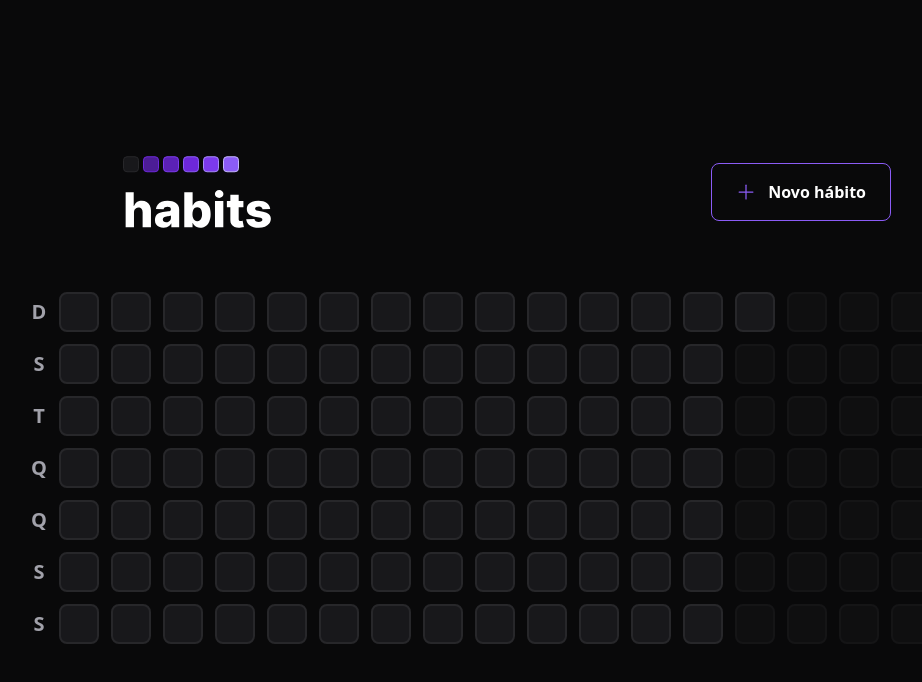
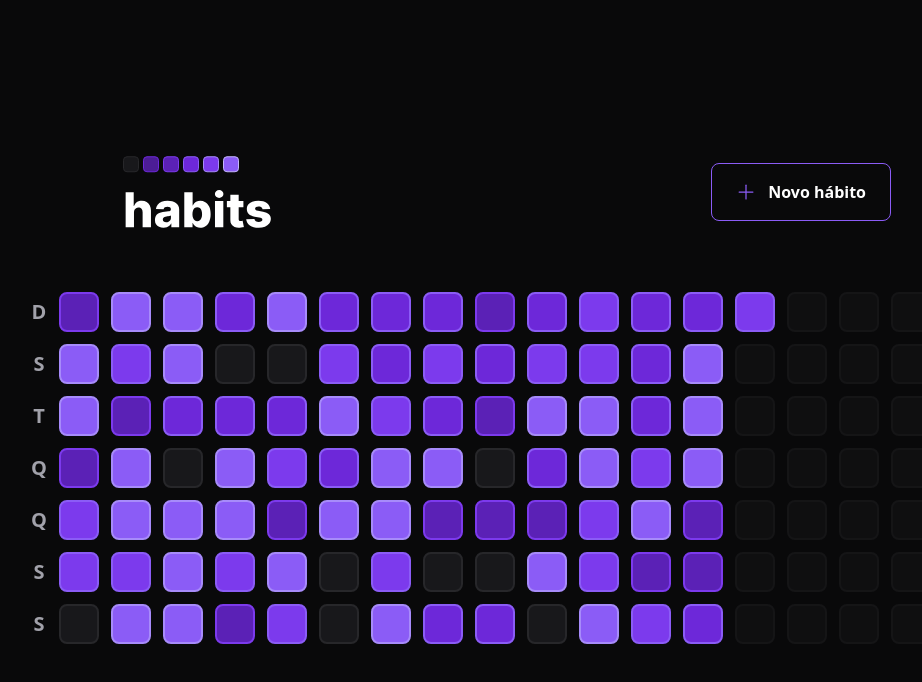
Before and after one commit to Lmlima05/Habits, a React (Vite) app in the folder web/: page / in a window 1280 px wide. Shown: the top 682 px of the page, without its empty margins (133-1055 px from the left). Built offline with nearby package versions, Linux system fonts and the light colour scheme.

Commit message:
Personalizar o progresso no quadrado do hábito

```diff
--- a/web/package.json
+++ b/web/package.json
@@ -11,6 +11,8 @@
   },
   "dependencies": {
     "@radix-ui/react-dialog": "^1.0.5",
+    "@radix-ui/react-popover": "^1.0.7",
+    "clsx": "^2.1.0",
     "dayjs": "^1.11.10",
     "phosphor-react": "^1.4.1",
     "react": "^18.2.0",
--- a/web/src/components/HabitDay.tsx
+++ b/web/src/components/HabitDay.tsx
@@ -1,9 +1,38 @@
-//interface HabitDayProps {
-//  completed: number
-//}
+import * as Popover from '@radix-ui/react-popover';
+import clsx from 'clsx';
+import { ProgressBar } from './ProgressBar';
 
-export function HabitDay() {
+interface HabitDayProps {
+  completed: number
+  amount: number
+}
+
+export function HabitDay({ completed, amount }: HabitDayProps) {
+  const completedPercentage = Math.round((completed / amount) * 100)
+
   return (
-    <div className="w-10 h-10 bg-zinc-900 border-2 border-zinc-800 rounded-lg"></div>
+    <Popover.Root>
+      <Popover.Trigger
+        className={clsx('w-10 h-10  border-2 rounded-lg', {
+          'bg-zinc-900 border-zinc-800': completedPercentage === 0,
+          'bg-violet-900 border-violet-700': completedPercentage > 0 && completedPercentage < 20,
+          'bg-violet-800 border-violet-600': completedPercentage >= 20 && completedPercentage < 40,
+          'bg-violet-700 border-violet-500': completedPercentage >= 40 && completedPercentage < 60,
+          'bg-violet-600 border-violet-500': completedPercentage >= 60 && completedPercentage < 80,
+          'bg-violet-500 border-violet-400': completedPercentage >= 80,
+        })}
+      />
+
+      <Popover.Portal>
+        <Popover.Content className="min-w-[320px] p-6 rounded-2xl bg-zinc-900 flex flex-col ">
+          <span className="font-semibold text-zinc-400">terça-feira</span>
+          <span className="mt-1 font-extrabold leading-tight text-exl">17/1</span>
+
+          <ProgressBar progress={completedPercentage} />
+
+          <Popover.Arrow height={8} width={16} className="fill-zinc-900" />
+        </Popover.Content>
+      </Popover.Portal>
+    </Popover.Root>
   )
 }
--- /dev/null
+++ b/web/src/components/ProgressBar.tsx
@@ -0,0 +1,18 @@
+interface ProgressBarProps {
+  progress: number
+}
+
+export function ProgressBar(props: ProgressBarProps) {
+  return (
+    <div className="h-3 rounded-xl bg-zinc-700 w-full mt-4">
+      <div
+        role="progressbar"
+        aria-label="Progresso de hábitos completados nesse dia"
+        aria-valuenow={props.progress}
+        className="h-3 rounded-xl bg-violet-600"
+        style={{ width: `${props.progress}%`
+        }}
+      />
+   </div>
+  )
+}
--- a/web/src/components/SummaryTable.tsx
+++ b/web/src/components/SummaryTable.tsx
@@ -34,7 +34,12 @@
 
       <div className="grid grid-rows-7 grid-flow-col gap-3">
         {sumaryDates.map(date => {
-          return <HabitDay key={date.toString()}/>
+          return (
+            <HabitDay
+              key={date.toString()}
+              amount={5}
+              completed={Math.round(Math.random() * 5)}
+            />)
         })}
 
         {amountOfDaysToFill > 0 && Array.from({ length: amountOfDaysToFill}).map((_, i) => {
```
Also changed, not shown: 1 other file (tests, documents, lock files or other folders).
